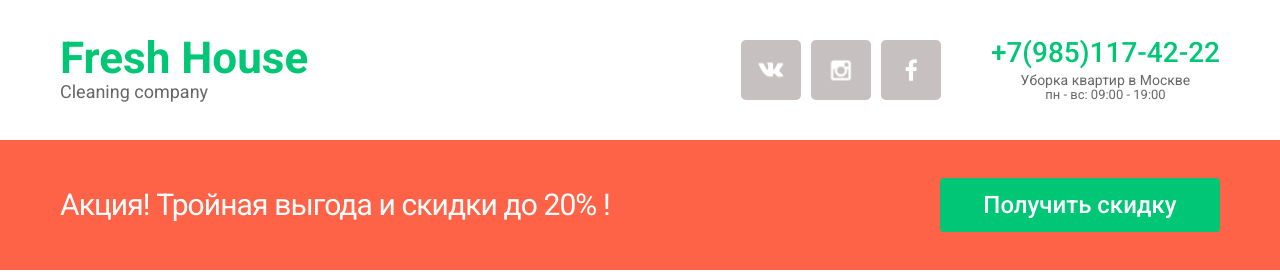
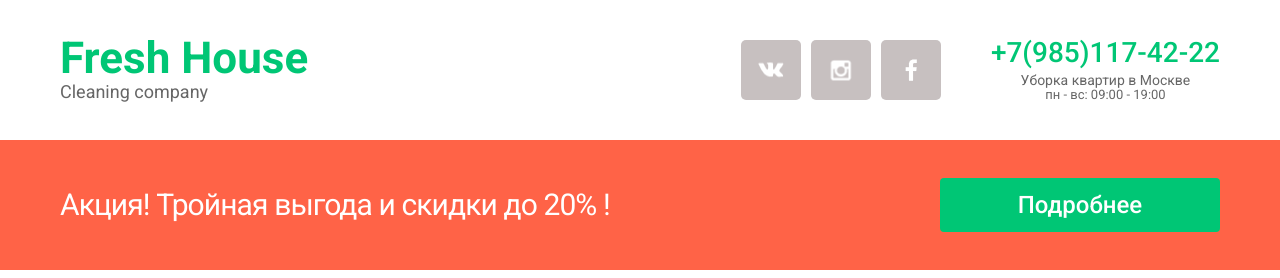
Before and after one commit to tomatoproducts/fresh_house, a website: page index.html in a window 1280 px wide. Shown: the top 278 px of the page. Drawn offline with Linux system fonts and the light colour scheme.

Commit message:
Меняет кнопку акции на подробнее

```diff
--- a/index.html
+++ b/index.html
@@ -36,7 +36,7 @@
     <div class="container container--stock">
       <div class="stock__wrapper">
         <b class="stock__text">Акция!<span class="stock__brake"><br></span> Тройная выгода и скидки до 20% !</b>
-        <a class="stock__link" href="promo.html">Получить скидку</a>
+        <a class="stock__link" href="promo.html">Подробнее</a>
       </div>
     </div>
   </div>
```
Also changed, not shown: pricelist.html (+1 -1 lines).
